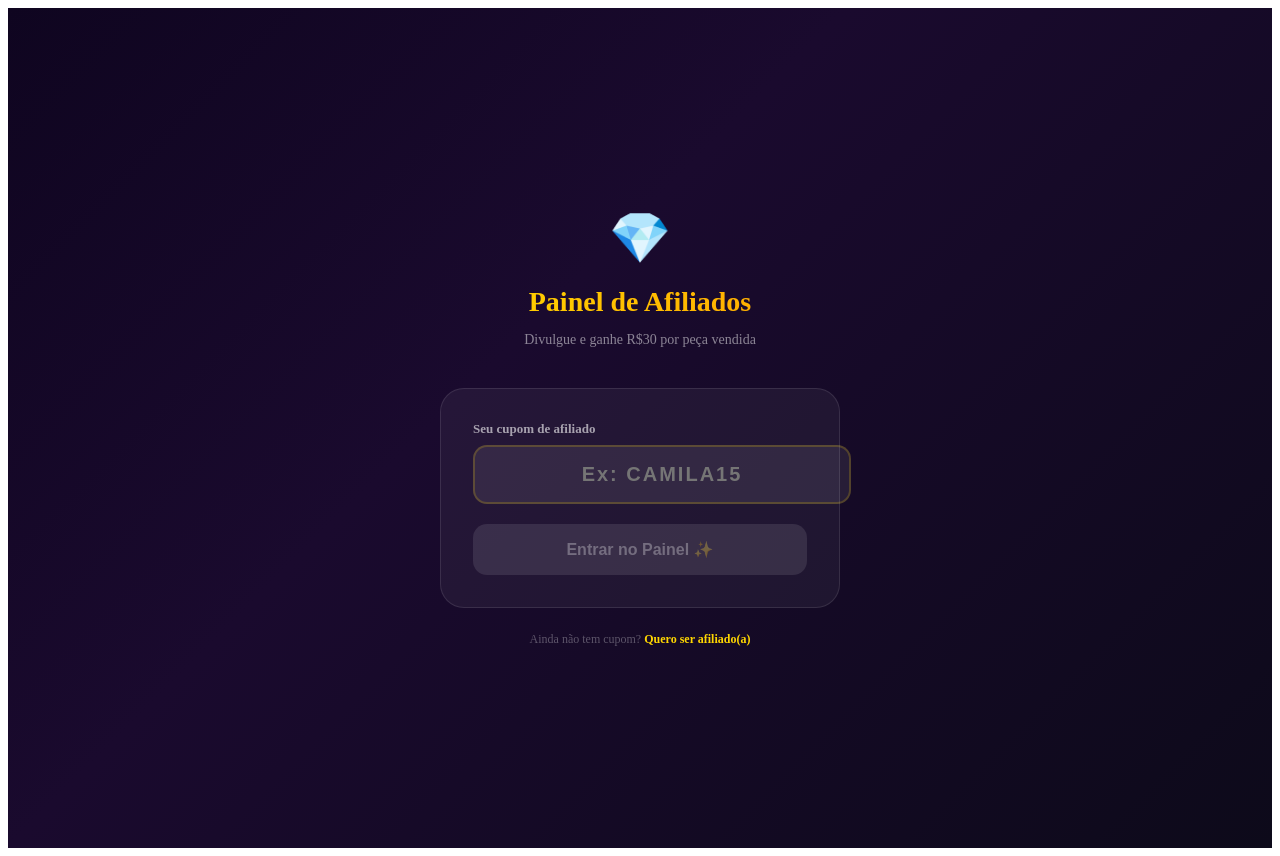
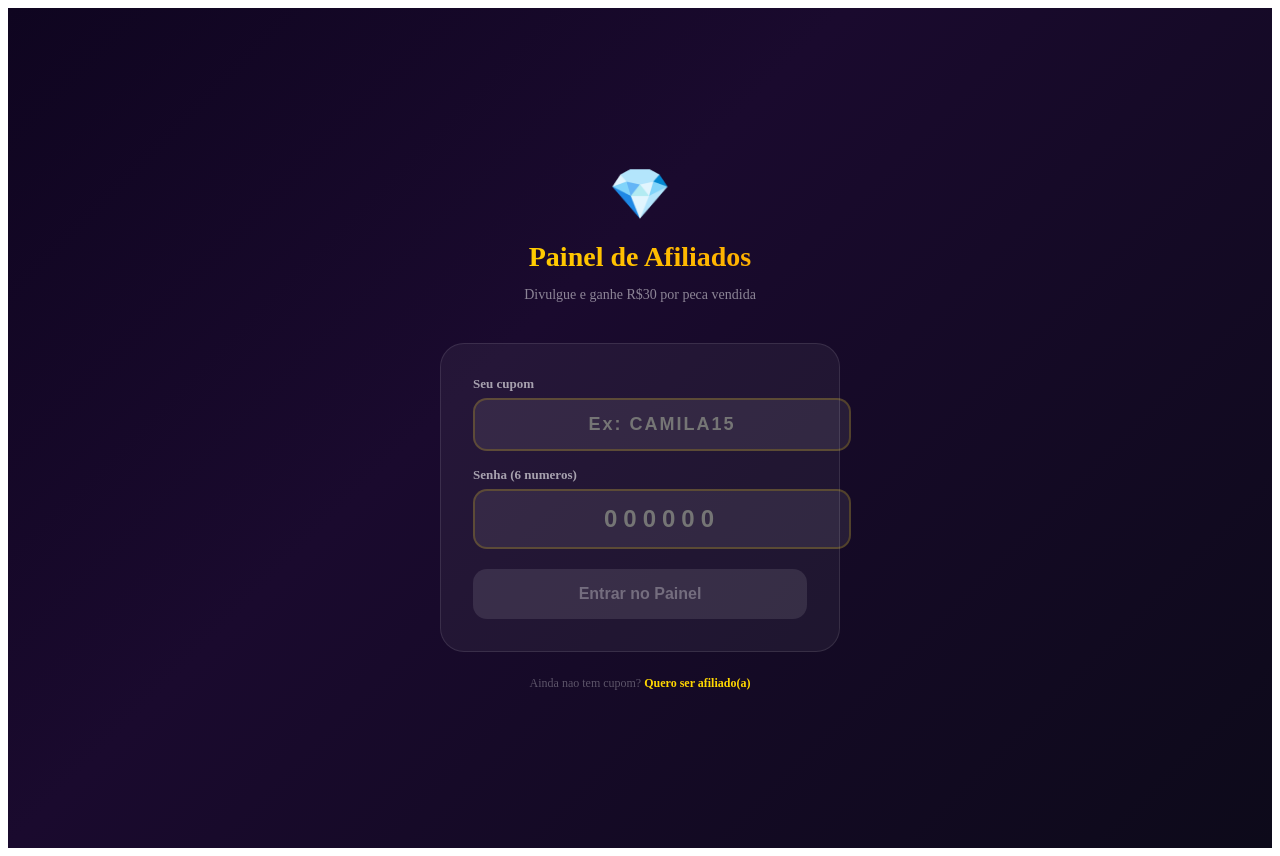
Before and after one commit to JOIASMAROMBA/joias-afiliados, a Next.js app: page /login in a window 1280 px wide. Built offline with nearby package versions, Linux system fonts and the light colour scheme; no server answers.

Commit message:
Update page.js

```diff
--- a/app/login/page.js
+++ b/app/login/page.js
@@ -5,27 +5,20 @@ import { supabase } from '../../lib/supabase';
 
 export default function LoginPage() {
   const [coupon, setCoupon] = useState('');
+  const [password, setPassword] = useState('');
   const [error, setError] = useState('');
   const [loading, setLoading] = useState(false);
   const router = useRouter();
 
-  const handleLogin = async (e) => {
-    e.preventDefault();
+  const handleLogin = async function() {
     setLoading(true);
     setError('');
-    const { data, error: dbError } = await supabase
-      .from('affiliates')
-      .select('id, name, coupon_code')
-      .ilike('coupon_code', coupon.trim())
-      .single();
-    if (dbError || !data) {
-      setError('Cupom não encontrado. Verifique e tente novamente.');
-      setLoading(false);
-      return;
-    }
-    localStorage.setItem('affiliate_id', data.id);
-    localStorage.setItem('affiliate_name', data.name);
-    localStorage.setItem('affiliate_coupon', data.coupon_code);
+    var result = await supabase.from('affiliates').select('id, name, coupon_code, password_hash').ilike('coupon_code', coupon.trim()).single();
+    if (result.error || !result.data) { setError('Cupom nao encontrado.'); setLoading(false); return; }
+    if (result.data.password_hash && result.data.password_hash !== password) { setError('Senha incorreta.'); setLoading(false); return; }
+    localStorage.setItem('affiliate_id', result.data.id);
+    localStorage.setItem('affiliate_name', result.data.name);
+    localStorage.setItem('affiliate_coupon', result.data.coupon_code);
     router.push('/painel');
   };
 
@@ -35,16 +28,18 @@ export default function LoginPage() {
         <div style={{ textAlign: 'center', marginBottom: 40 }}>
           <div style={{ fontSize: 50, marginBottom: 16, animation: 'float 3s ease-in-out infinite' }}>💎</div>
           <h1 style={{ fontFamily: "'Playfair Display', serif", fontSize: 28, fontWeight: 800, background: 'linear-gradient(90deg, #FFD700, #FFA500)', WebkitBackgroundClip: 'text', WebkitTextFillColor: 'transparent', marginBottom: 8 }}>Painel de Afiliados</h1>
-          <p style={{ color: 'rgba(255,255,255,0.5)', fontSize: 14 }}>Divulgue e ganhe R$30 por peça vendida</p>
+          <p style={{ color: 'rgba(255,255,255,0.5)', fontSize: 14 }}>Divulgue e ganhe R$30 por peca vendida</p>
         </div>
         <div style={{ background: 'rgba(255,255,255,0.05)', border: '1px solid rgba(255,255,255,0.1)', borderRadius: 24, padding: 32 }}>
-          <label style={{ display: 'block', marginBottom: 8, color: 'rgba(255,255,255,0.6)', fontSize: 13, fontWeight: 600 }}>Seu cupom de afiliado</label>
-          <input type="text" value={coupon} onChange={(e) => setCoupon(e.target.value.toUpperCase())} placeholder="Ex: CAMILA15" style={{ width: '100%', padding: '16px 20px', background: 'rgba(255,255,255,0.08)', border: '2px solid rgba(255,215,0,0.2)', borderRadius: 14, color: '#FFD700', fontSize: 20, fontWeight: 800, textAlign: 'center', letterSpacing: 2, outline: 'none', fontFamily: "'DM Sans', sans-serif" }} />
+          <label style={{ display: 'block', marginBottom: 6, color: 'rgba(255,255,255,0.6)', fontSize: 13, fontWeight: 600 }}>Seu cupom</label>
+          <input type="text" value={coupon} onChange={function(e) { setCoupon(e.target.value.toUpperCase()); }} placeholder="Ex: CAMILA15" style={{ width: '100%', padding: '14px 20px', background: 'rgba(255,255,255,0.08)', border: '2px solid rgba(255,215,0,0.2)', borderRadius: 14, color: '#FFD700', fontSize: 18, fontWeight: 800, textAlign: 'center', letterSpacing: 2, outline: 'none', fontFamily: "'DM Sans', sans-serif", marginBottom: 16 }} />
+          <label style={{ display: 'block', marginBottom: 6, color: 'rgba(255,255,255,0.6)', fontSize: 13, fontWeight: 600 }}>Senha (6 numeros)</label>
+          <input type="password" inputMode="numeric" value={password} onChange={function(e) { setPassword(e.target.value.replace(/[^0-9]/g, '').substring(0, 6)); }} placeholder="000000" maxLength={6} style={{ width: '100%', padding: '14px 20px', background: 'rgba(255,255,255,0.08)', border: '2px solid rgba(255,215,0,0.2)', borderRadius: 14, color: '#FFD700', fontSize: 24, fontWeight: 800, textAlign: 'center', letterSpacing: 6, outline: 'none', fontFamily: "'DM Sans', sans-serif" }} />
           {error && (<div style={{ marginTop: 12, padding: '10px 14px', background: 'rgba(255,80,80,0.1)', border: '1px solid rgba(255,80,80,0.2)', borderRadius: 10, color: '#ff6b6b', fontSize: 13, textAlign: 'center' }}>{error}</div>)}
-          <button onClick={handleLogin} disabled={loading || !coupon.trim()} style={{ width: '100%', padding: 16, marginTop: 20, background: coupon.trim() ? 'linear-gradient(135deg, #FFD700, #FFA500)' : 'rgba(255,255,255,0.1)', border: 'none', borderRadius: 14, color: coupon.trim() ? '#1a0a2e' : 'rgba(255,255,255,0.3)', fontWeight: 800, fontSize: 16, cursor: coupon.trim() ? 'pointer' : 'not-allowed', fontFamily: "'DM Sans', sans-serif", boxShadow: coupon.trim() ? '0 4px 20px rgba(255,215,0,0.3)' : 'none' }}>{loading ? 'Entrando...' : 'Entrar no Painel ✨'}</button>
+          <button onClick={handleLogin} disabled={loading || !coupon.trim()} style={{ width: '100%', padding: 16, marginTop: 20, background: coupon.trim() ? 'linear-gradient(135deg, #FFD700, #FFA500)' : 'rgba(255,255,255,0.1)', border: 'none', borderRadius: 14, color: coupon.trim() ? '#1a0a2e' : 'rgba(255,255,255,0.3)', fontWeight: 800, fontSize: 16, cursor: coupon.trim() ? 'pointer' : 'not-allowed', fontFamily: "'DM Sans', sans-serif", boxShadow: coupon.trim() ? '0 4px 20px rgba(255,215,0,0.3)' : 'none' }}>{loading ? 'Entrando...' : 'Entrar no Painel'}</button>
         </div>
         <div style={{ textAlign: 'center', marginTop: 24, color: 'rgba(255,255,255,0.3)', fontSize: 12 }}>
-          Ainda não tem cupom?{' '}<span onClick={() => router.push('/cadastro')} style={{ color: '#FFD700', cursor: 'pointer', fontWeight: 600 }}>Quero ser afiliado(a)</span>
+          Ainda nao tem cupom?{' '}<span onClick={function() { router.push('/cadastro'); }} style={{ color: '#FFD700', cursor: 'pointer', fontWeight: 600 }}>Quero ser afiliado(a)</span>
         </div>
       </div>
     </div>
```
